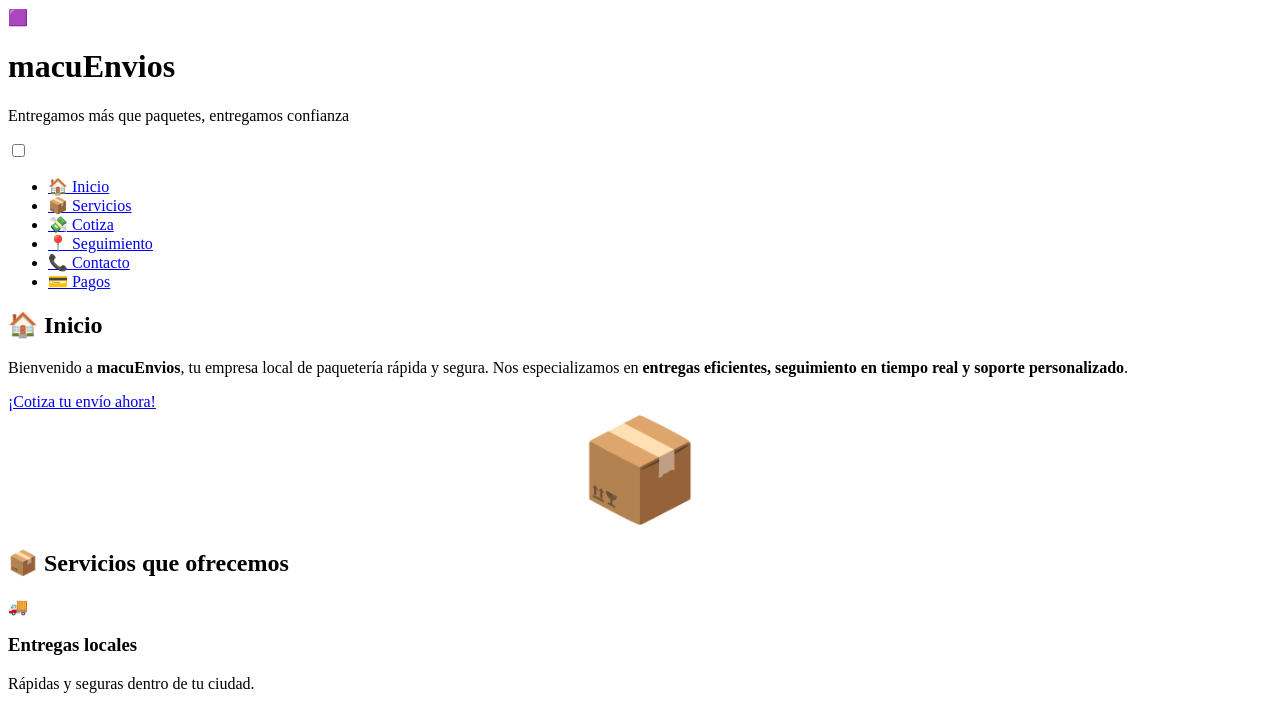
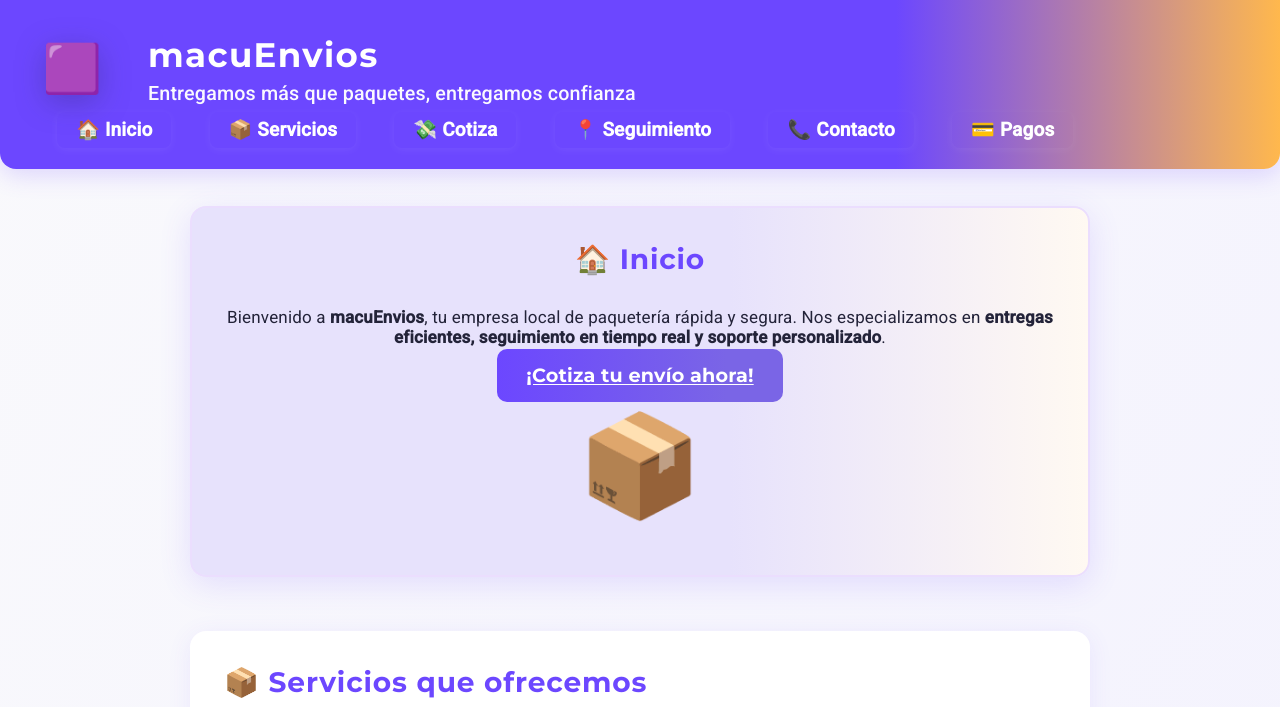
Before and after one commit to Lorddaniii/macuEnvios, a plain HTML site: page index.html in a window 1280 px wide. Shown: the top 707 px of the page. Drawn offline with Linux system fonts and the light colour scheme; a script that the page names is missing.

Commit message:
Update index.html
hhhh

```diff
--- a/index.html
+++ b/index.html
@@ -4,7 +4,7 @@
   <meta charset="UTF-8">
   <meta name="viewport" content="width=device-width, initial-scale=1">
   <title>macuEnvios – Entregamos confianza</title>
-  <link rel="stylesheet" href="styles_macuEnvios.css">
+  <link rel="stylesheet" href="styles.css">
   <link href="https://fonts.googleapis.com/css2?family=Montserrat:wght@700;400&family=Roboto:wght@400;500&display=swap" rel="stylesheet">
 </head>
 <body>
```
